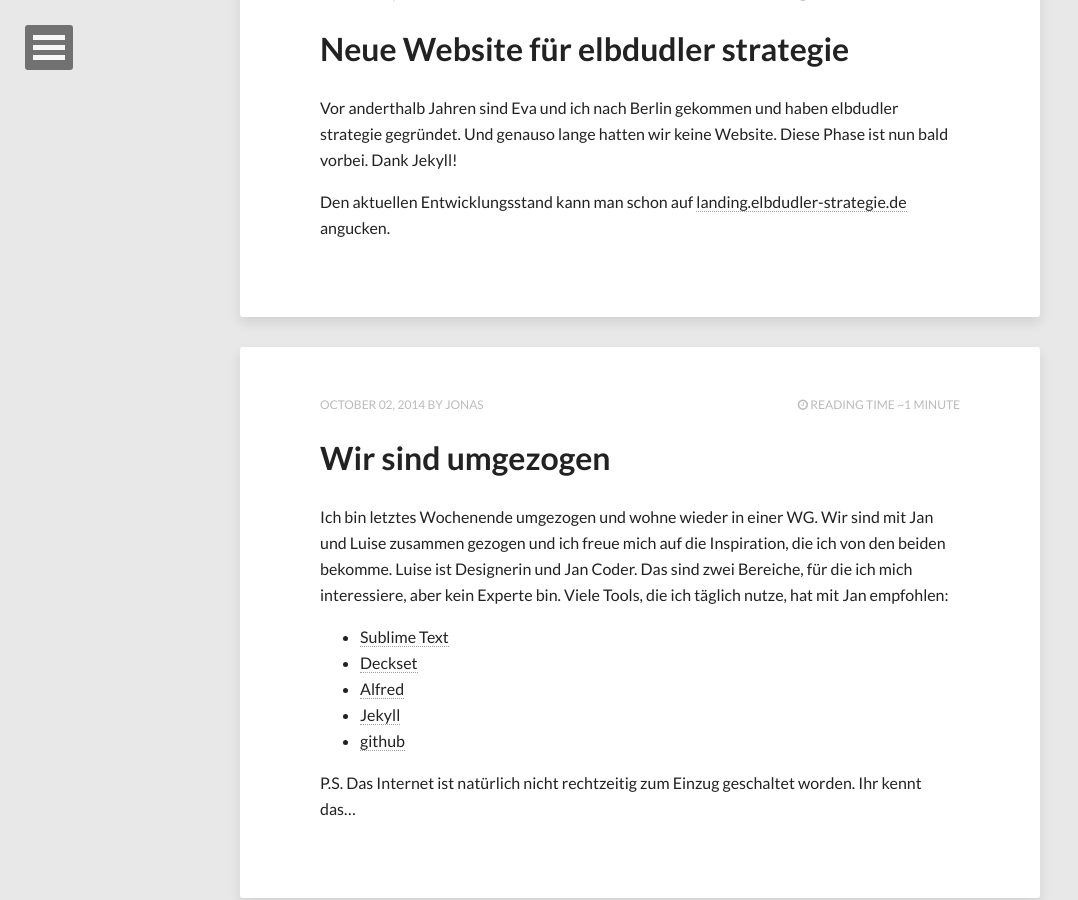
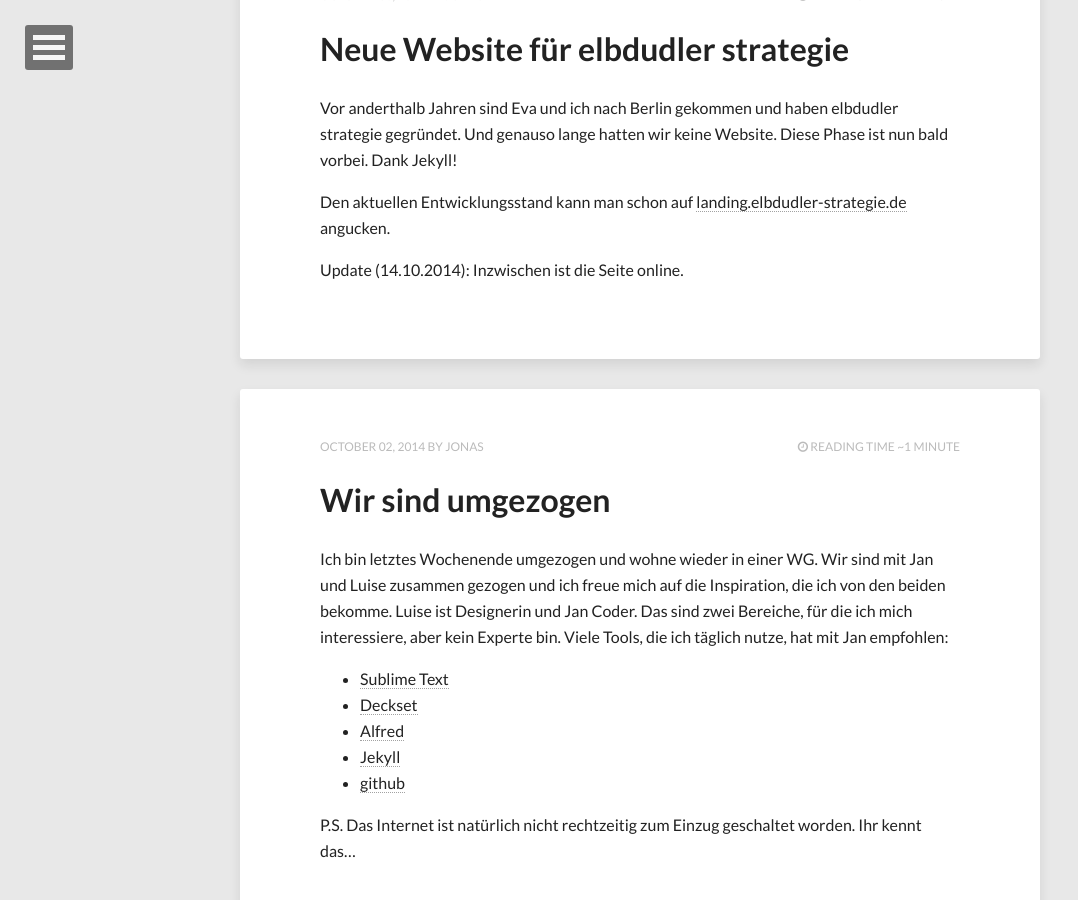
Before and after one commit to jonas28/jonas28.github.io, a Jekyll site: the page built from index.html, in a window 1280 px wide and 900 px high, scrolled down 1932 px. Shown: the whole window, without its empty margins (0-1078 px from the left). Built offline with Jekyll 4.4.1, drawn with Linux system fonts in a browser that asks for light colours; nearby versions of some CDN libraries; the list of posts is cut into pages by our own code.

Commit message:
updated: eds-website --> link

```diff
--- a/_posts/2014-10-03-eds-website.md
+++ b/_posts/2014-10-03-eds-website.md
@@ -11,3 +11,5 @@ image:
 Vor anderthalb Jahren sind Eva und ich nach Berlin gekommen und haben elbdudler strategie gegründet. Und genauso lange hatten wir keine Website. Diese Phase ist nun bald vorbei. Dank Jekyll!
 
 Den aktuellen Entwicklungsstand kann man schon auf [landing.elbdudler-strategie.de](landing.elbdudler-strategie.de) angucken.
+
+Update (14.10.2014): Inzwischen ist die Seite online.
```
